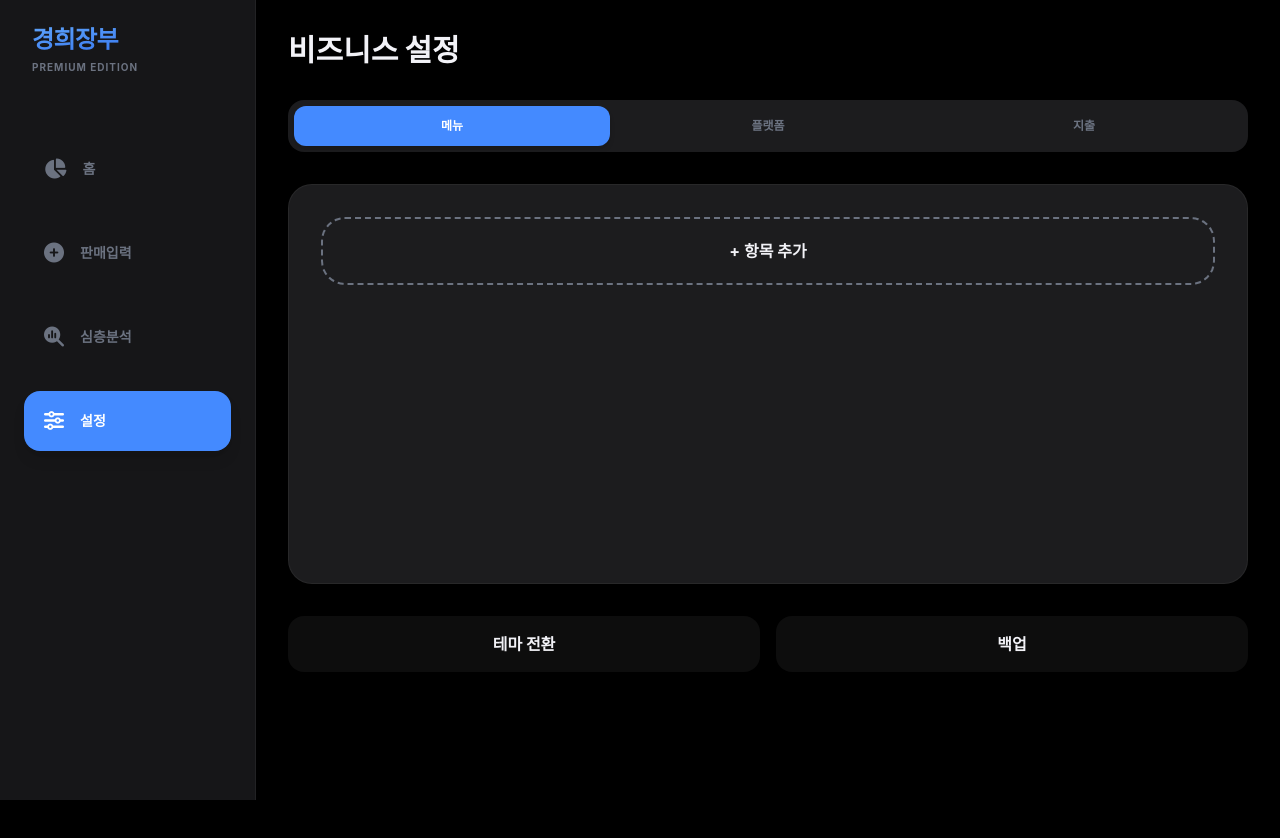
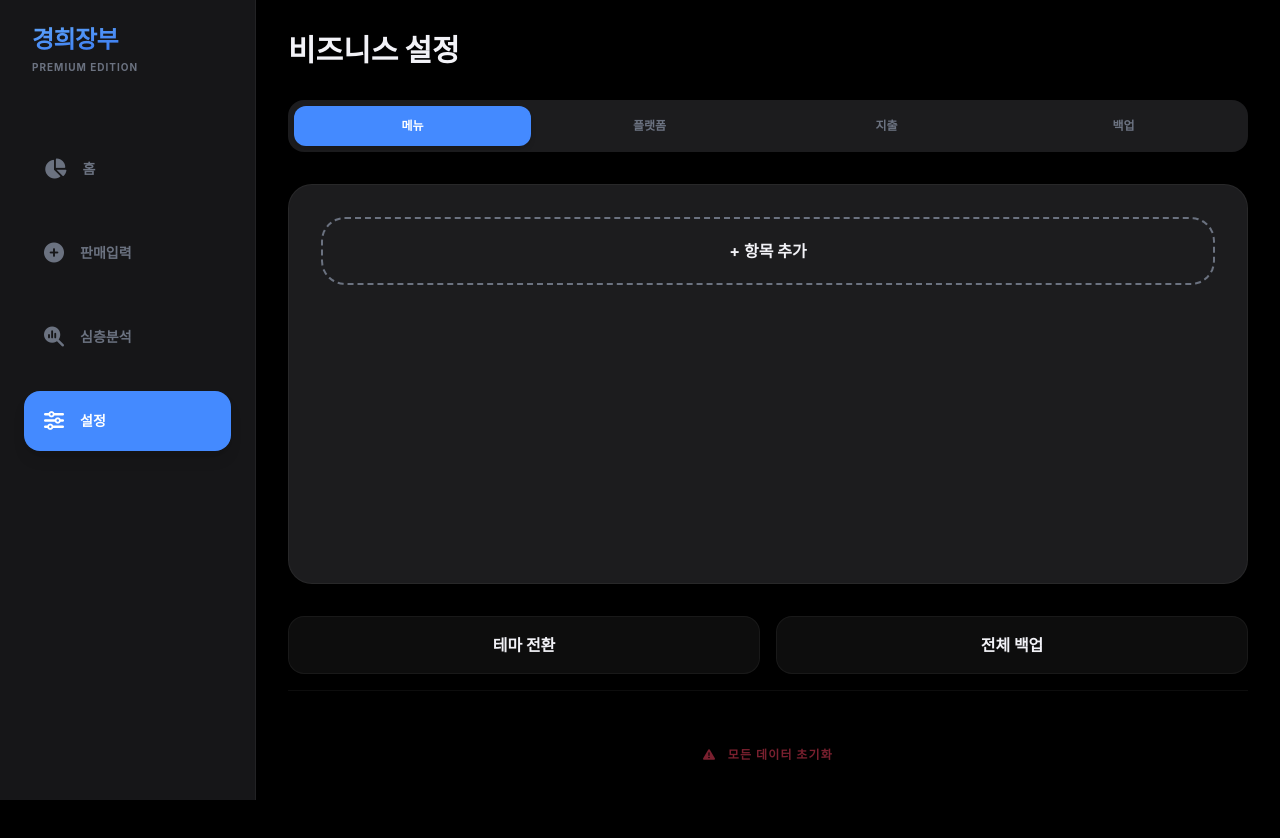
Before and after one commit to obinstory-alt/kkh, a React (Vite) app: page / in a window 1280 px wide. Both pictures are taken after a click on the button "설정". Shown: the top 838 px of the page. Before the commit the page ends 800 px from the top, so only its background shows below. Built offline with nearby package versions, Linux system fonts and the light colour scheme; a web font is replaced by a local one.

Commit message:
Update App.tsx

```diff
--- a/App.tsx
+++ b/App.tsx
@@ -17,6 +17,12 @@ const INITIAL_MENU: MenuItem[] = [
   { id: 'menu-3', name: '냉면', costPercent: 0 },
 ];
 
+interface InternalBackup {
+  id: string;
+  timestamp: string;
+  data: string; // JSON string
+}
+
 const App: React.FC = () => {
   const STORAGE_KEYS = {
     MENU: 'biz_total_v18_menu',
@@ -27,7 +33,8 @@ const App: React.FC = () => {
     THEME: 'biz_total_v18_theme',
     TEMP_FORM: 'biz_total_v18_temp_form',
     TEMP_QUEUE: 'biz_total_v18_temp_queue',
-    TEMP_MEMO: 'biz_total_v18_temp_memo'
+    TEMP_MEMO: 'biz_total_v18_temp_memo',
+    BACKUPS: 'biz_total_v18_internal_backups'
   };
 
   const [view, setView] = useState<'dashboard' | 'sales' | 'stats' | 'settings'>('dashboard');
@@ -36,6 +43,7 @@ const App: React.FC = () => {
   const [sales, setSales] = useState<SaleRecord[]>([]);
   const [expenses, setExpenses] = useState<ExpenseItem[]>([]);
   const [memos, setMemos] = useState<DailyMemo[]>([]);
+  const [internalBackups, setInternalBackups] = useState<InternalBackup[]>([]);
 
   const [darkMode, setDarkMode] = useState<boolean>(() => {
     const savedTheme = localStorage.getItem(STORAGE_KEYS.THEME);
@@ -48,12 +56,14 @@ const App: React.FC = () => {
     const savedSales = localStorage.getItem(STORAGE_KEYS.SALES);
     const savedExpenses = localStorage.getItem(STORAGE_KEYS.EXPENSES);
     const savedMemos = localStorage.getItem(STORAGE_KEYS.MEMOS);
+    const savedBackups = localStorage.getItem(STORAGE_KEYS.BACKUPS);
 
     setMenuItems(savedMenu ? JSON.parse(savedMenu) : INITIAL_MENU);
     setPlatforms(savedPlatforms ? JSON.parse(savedPlatforms) : DEFAULT_PLATFORMS);
     setSales(savedSales ? JSON.parse(savedSales) : []);
     setExpenses(savedExpenses ? JSON.parse(savedExpenses) : []);
     setMemos(savedMemos ? JSON.parse(savedMemos) : []);
+    setInternalBackups(savedBackups ? JSON.parse(savedBackups) : []);
   }, []);
 
   useEffect(() => {
@@ -62,13 +72,14 @@ const App: React.FC = () => {
     localStorage.setItem(STORAGE_KEYS.SALES, JSON.stringify(sales));
     localStorage.setItem(STORAGE_KEYS.EXPENSES, JSON.stringify(expenses));
     localStorage.setItem(STORAGE_KEYS.MEMOS, JSON.stringify(memos));
+    localStorage.setItem(STORAGE_KEYS.BACKUPS, JSON.stringify(internalBackups));
     localStorage.setItem(STORAGE_KEYS.THEME, darkMode ? 'dark' : 'light');
     if (darkMode) {
       document.documentElement.classList.add('dark');
     } else {
       document.documentElement.classList.remove('dark');
     }
-  }, [menuItems, platforms, sales, expenses, memos, darkMode]);
+  }, [menuItems, platforms, sales, expenses, memos, internalBackups, darkMode]);
 
   const statsSummary = useMemo(() => {
     const fixedCosts = expenses.filter(e => e.type === 'fixed').reduce((acc, curr) => acc + curr.value, 0);
@@ -115,8 +126,32 @@ const App: React.FC = () => {
     };
   }, [sales, expenses]);
 
+  const triggerAutoBackup = (newSales?: SaleRecord[]) => {
+    const currentData = {
+      menu: menuItems,
+      platforms,
+      sales: newSales || sales,
+      expenses,
+      memos
+    };
+    const newBackup: InternalBackup = {
+      id: crypto.randomUUID(),
+      timestamp: new Date().toISOString(),
+      data: JSON.stringify(currentData)
+    };
+
+    setInternalBackups(prev => {
+      // 최신 10개만 유지하여 용량 관리 (Rolling Backup)
+      const updated = [newBackup, ...prev];
+      return updated.slice(0, 10);
+    });
+  };
+
   const handleBulkAddSales = (records: SaleRecord[]) => {
-    setSales(prev => [...records, ...prev]);
+    const updatedSales = [...records, ...sales];
+    setSales(updatedSales);
+    // 정산 마감 시 자동 백업 실행
+    triggerAutoBackup(updatedSales);
   };
 
   const handleSaveMemo = (date: string, content: string) => {
@@ -125,6 +160,37 @@ const App: React.FC = () => {
       if (!content.trim()) return filtered;
       return [...filtered, { date, content }];
     });
+  };
+
+  const handleRestoreFromInternal = (backup: InternalBackup) => {
+    if (confirm(`${new Date(backup.timestamp).toLocaleString()} 버전으로 데이터를 복원하시겠습니까?\n현재 데이터가 모두 교체됩니다.`)) {
+      try {
+        const parsed = JSON.parse(backup.data);
+        if (parsed.menu) setMenuItems(parsed.menu);
+        if (parsed.platforms) setPlatforms(parsed.platforms);
+        if (parsed.sales) setSales(parsed.sales);
+        if (parsed.expenses) setExpenses(parsed.expenses);
+        if (parsed.memos) setMemos(parsed.memos);
+        alert('데이터 복원이 완료되었습니다.');
+      } catch (e) {
+        alert('복원에 실패했습니다.');
+      }
+    }
+  };
+
+  const handleDeleteBackup = (id: string) => {
+    if (confirm('해당 백업을 삭제하시겠습니까?')) {
+      setInternalBackups(prev => prev.filter(b => b.id !== id));
+    }
+  };
+
+  const handleResetAll = () => {
+    if (confirm('⚠️ 경고: 모든 판매 데이터와 설정이 초기화됩니다. 계속하시겠습니까?')) {
+      if (confirm('정말로 초기화하시겠습니까? 이 작업은 되돌릴 수 없습니다.')) {
+        localStorage.clear();
+        window.location.reload();
+      }
+    }
   };
 
   const handleBackup = () => {
@@ -145,7 +211,7 @@ const App: React.FC = () => {
     reader.onload = (event) => {
       try {
         const data = JSON.parse(event.target?.result as string);
-        if (confirm('데이터를 복원하시겠습니까?')) {
+        if (confirm('파일로부터 데이터를 복원하시겠습니까?')) {
           if (data.menu) setMenuItems(data.menu);
           if (data.platforms) setPlatforms(data.platforms);
           if (data.sales) setSales(data.sales);
@@ -178,7 +244,19 @@ const App: React.FC = () => {
         {view === 'dashboard' && <Dashboard stats={statsSummary} darkMode={darkMode} />}
         {view === 'sales' && <SalesBulkInput sales={sales} menuItems={menuItems} platforms={platforms} memos={memos} onFinalSubmit={handleBulkAddSales} onSaveMemo={handleSaveMemo} darkMode={darkMode} storageKeys={STORAGE_KEYS} stats={statsSummary} />}
         {view === 'stats' && <AdvancedStats sales={sales} expenses={expenses} menuItems={menuItems} platforms={platforms} memos={memos} setSales={setSales} darkMode={darkMode} />}
-        {view === 'settings' && <Settings menuItems={menuItems} setMenuItems={setMenuItems} platforms={platforms} setPlatforms={setPlatforms} expenses={expenses} setExpenses={setExpenses} darkMode={darkMode} setDarkMode={setDarkMode} onBackup={handleBackup} onRestore={handleRestore} />}
+        {view === 'settings' && (
+          <Settings
+            menuItems={menuItems} setMenuItems={setMenuItems}
+            platforms={platforms} setPlatforms={setPlatforms}
+            expenses={expenses} setExpenses={setExpenses}
+            internalBackups={internalBackups}
+            onRestoreInternal={handleRestoreFromInternal}
+            onDeleteBackup={handleDeleteBackup}
+            darkMode={darkMode} setDarkMode={setDarkMode}
+            onBackup={handleBackup} onRestore={handleRestore}
+            onResetAll={handleResetAll}
+          />
+        )}
       </main>
     </div>
   );
@@ -230,23 +308,6 @@ const Dashboard: React.FC<{ stats: any, darkMode: boolean }> = ({ stats, darkMod
             </ResponsiveContainer>
           </div>
         </div>
-
-        <div className={`p-6 rounded-[28px] border-l-8 border-indigo-500/30 flex justify-between items-center transition-all ${darkMode ? 'bg-indigo-500/5' : 'bg-indigo-50/50'}`}>
-          <div>
-            <p className="text-[10px] font-black text-indigo-500 uppercase tracking-widest">PERFORMANCE SUMMARY</p>
-            <h4 className="text-sm font-bold text-gray-500">{stats.lastMonthName}월 대비 {stats.currentMonthName}월 매출 달성 현황</h4>
-          </div>
-          <div className="flex gap-8 text-right">
-            <div>
-              <p className="text-[10px] font-black text-gray-400">전월 총합</p>
-              <p className="text-sm font-black">{stats.lastMonthRevenue.toLocaleString()}원</p>
-            </div>
-            <div>
-              <p className="text-[10px] font-black text-gray-400">당월 실시간</p>
-              <p className="text-sm font-black text-indigo-500">{stats.mtdRevenue.toLocaleString()}원</p>
-            </div>
-          </div>
-        </div>
       </div>
 
       <div className="apple-card p-6 md:p-8 flex flex-col justify-between border-t-4 border-indigo-500">
@@ -261,24 +322,10 @@ const Dashboard: React.FC<{ stats: any, darkMode: boolean }> = ({ stats, darkMod
             <span className="text-xs font-bold text-gray-500">누적 매출액</span>
             <span className="text-lg font-black">{stats.mtdRevenue.toLocaleString()}원</span>
           </div>
-          <div className="flex justify-between items-end">
-            <span className="text-xs font-bold text-gray-500">입금 정산액</span>
-            <span className="text-lg font-black text-indigo-500">{stats.mtdSettlement.toLocaleString()}원</span>
-          </div>
           <div className="flex justify-between items-end pt-4 border-t border-white/5">
             <span className="text-xs font-bold text-gray-500">예상 순수익</span>
             <span className="text-xl font-black text-emerald-500">{Math.max(0, Math.round(stats.mtdProfit)).toLocaleString()}원</span>
           </div>
-        </div>
-
-        <div className="space-y-2">
-          <div className="w-full h-2 bg-gray-200 dark:bg-white/5 rounded-full overflow-hidden">
-            <div
-              className="h-full bg-indigo-500 rounded-full transition-all duration-1000"
-              style={{ width: `${Math.min(100, (new Date().getDate() / 31) * 100)}%` }}
-            ></div>
-          </div>
-          <p className="text-[9px] text-center text-gray-500 font-bold uppercase tracking-widest">{stats.currentMonthName}월 영업 {Math.round((new Date().getDate() / 31) * 100)}% 경과</p>
         </div>
       </div>
     </div>
@@ -287,8 +334,8 @@ const Dashboard: React.FC<{ stats: any, darkMode: boolean }> = ({ stats, darkMod
 
 const AdvancedStats: React.FC<{ sales: SaleRecord[], expenses: ExpenseItem[], menuItems: MenuItem[], platforms: PlatformConfig[], memos: DailyMemo[], setSales: any, darkMode: boolean }> = ({ sales, expenses, menuItems, platforms, memos, setSales, darkMode }) => {
   const [timeUnit, setTimeUnit] = useState<'daily' | 'monthly'>('monthly');
-  const [searchDate, setSearchDate] = useState(new Date().toISOString().split('T')[0]); // YYYY-MM-DD
-  const [searchMonth, setSearchMonth] = useState(new Date().toISOString().slice(0, 7)); // YYYY-MM
+  const [searchDate, setSearchDate] = useState(new Date().toISOString().split('T')[0]);
+  const [searchMonth, setSearchMonth] = useState(new Date().toISOString().slice(0, 7));
 
   const getMName = (id: string) => menuItems.find(m => m.id === id)?.name || id;
 
@@ -297,7 +344,6 @@ const AdvancedStats: React.FC<{ sales: SaleRecord[], expenses: ExpenseItem[], me
     const fixed = expenses.filter(e => e.type === 'fixed').reduce((acc, curr) => acc + curr.value, 0);
     const vRate = expenses.filter(e => e.type === 'percent').reduce((acc, curr) => acc + (curr.value / 100), 0);
 
-    // 차트는 전체 흐름을 보여줌 (최근 12개 기간)
     sales.forEach(s => {
       const d = new Date(s.date);
       let key = ''; let label = '';
@@ -357,7 +403,6 @@ const AdvancedStats: React.FC<{ sales: SaleRecord[], expenses: ExpenseItem[], me
             <h3 className="text-sm font-black uppercase tracking-widest text-gray-500">
               {timeUnit === 'monthly' ? '분석 대상 월 선택' : '분석 대상 일자 선택'}
             </h3>
-            <p className="text-[10px] text-gray-400 font-bold">선택한 기간의 상세 성과가 하단에 표시됩니다.</p>
           </div>
           <input
             type={timeUnit === 'monthly' ? 'month' : 'date'}
@@ -506,14 +551,6 @@ const SalesBulkInput: React.FC<{ sales: SaleRecord[], menuItems: MenuItem[], pla
     setTempQueue(prev => prev.filter(r => r.id !== id));
   };
 
-  const clearAllTempData = () => {
-    if (confirm('입력 중인 모든 데이터를 초기화하시겠습니까?')) {
-      setFormData({});
-      setTempQueue([]);
-      setMemoContent('');
-    }
-  };
-
   const submitFinal = () => {
     if (tempQueue.length === 0) return;
     setIsFinishing(true);
@@ -524,7 +561,7 @@ const SalesBulkInput: React.FC<{ sales: SaleRecord[], menuItems: MenuItem[], pla
       localStorage.removeItem(storageKeys.TEMP_FORM);
       localStorage.removeItem(storageKeys.TEMP_QUEUE);
       setIsFinishing(false);
-      alert('정산 마감이 완료되었습니다!');
+      alert('정산이 마감되었습니다. (자동 백업 완료)');
     }, 800);
   };
 
@@ -538,7 +575,6 @@ const SalesBulkInput: React.FC<{ sales: SaleRecord[], menuItems: MenuItem[], pla
     <div className="max-w-2xl mx-auto space-y-8 animate-in slide-in-from-bottom-4 duration-700 pb-20">
       <div className="flex flex-col md:flex-row justify-between items-start md:items-center gap-4">
         <h2 className="text-3xl font-black">판매 실적 입력</h2>
-        <button onClick={clearAllTempData} className="px-4 py-2 rounded-xl text-xs font-bold transition-all bg-rose-500/10 text-rose-500 hover:bg-rose-500/20">초기화</button>
       </div>
 
       <div className={`p-6 rounded-[32px] border-t-4 border-indigo-500 transition-all ${darkMode ? 'bg-indigo-500/5' : 'bg-indigo-50'}`}>
@@ -635,8 +671,8 @@ const SalesBulkInput: React.FC<{ sales: SaleRecord[], menuItems: MenuItem[], pla
   );
 };
 
-const Settings: React.FC<{ menuItems: MenuItem[], setMenuItems: any, platforms: PlatformConfig[], setPlatforms: any, expenses: ExpenseItem[], setExpenses: any, darkMode: boolean, setDarkMode: any, onBackup: () => void, onRestore: (e: React.ChangeEvent<HTMLInputElement>) => void }> = ({ menuItems, setMenuItems, platforms, setPlatforms, expenses, setExpenses, darkMode, setDarkMode, onBackup, onRestore }) => {
-  const [tab, setTab] = useState<'menu' | 'platform' | 'expense'>('menu');
+const Settings: React.FC<{ menuItems: MenuItem[], setMenuItems: any, platforms: PlatformConfig[], setPlatforms: any, expenses: ExpenseItem[], setExpenses: any, internalBackups: InternalBackup[], onRestoreInternal: (b: InternalBackup) => void, onDeleteBackup: (id: string) => void, darkMode: boolean, setDarkMode: any, onBackup: () => void, onRestore: (e: React.ChangeEvent<HTMLInputElement>) => void, onResetAll: () => void }> = ({ menuItems, setMenuItems, platforms, setPlatforms, expenses, setExpenses, internalBackups, onRestoreInternal, onDeleteBackup, darkMode, setDarkMode, onBackup, onRestore, onResetAll }) => {
+  const [tab, setTab] = useState<'menu' | 'platform' | 'expense' | 'backup'>('menu');
   const [show, setShow] = useState(false);
   const [name, setName] = useState('');
   const [v1, setV1] = useState('0');
@@ -646,21 +682,46 @@ const Settings: React.FC<{ menuItems: MenuItem[], setMenuItems: any, platforms:
     if (!name) return;
     if (tab === 'menu') setMenuItems([...menuItems, { id: crypto.randomUUID(), name, costPercent: 0 }]);
     else if (tab === 'platform') setPlatforms([...platforms, { id: crypto.randomUUID(), name, feePercent: Number(v1), adjustmentPercent: 0 }]);
-    else setExpenses([...expenses, { id: crypto.randomUUID(), name, value: Number(v1), type }]);
+    else if (tab === 'expense') setExpenses([...expenses, { id: crypto.randomUUID(), name, value: Number(v1), type }]);
     setShow(false); setName(''); setV1('0');
   };
 
   return (
-    <div className="space-y-8 animate-in slide-in-from-bottom-4 duration-700">
+    <div className="space-y-8 animate-in slide-in-from-bottom-4 duration-700 pb-20">
       <h2 className="text-3xl font-black">비즈니스 설정</h2>
-      <div className={`flex p-1.5 rounded-2xl ${darkMode ? 'bg-[#1C1C1E]' : 'bg-gray-200'}`}>
-        {(['menu', 'platform', 'expense'] as const).map(t => (
-          <button key={t} onClick={()=>setTab(t)} className={`flex-1 py-3 rounded-xl font-bold text-xs transition-all ${tab === t ? 'bg-[#448AFF] text-white shadow-md' : 'text-gray-500'}`}>{t==='menu'?'메뉴':t==='platform'?'플랫폼':'지출'}</button>
+      <div className={`flex p-1.5 rounded-2xl overflow-x-auto no-scrollbar ${darkMode ? 'bg-[#1C1C1E]' : 'bg-gray-200'}`}>
+        {(['menu', 'platform', 'expense', 'backup'] as const).map(t => (
+          <button key={t} onClick={()=>setTab(t)} className={`flex-1 min-w-[80px] py-3 rounded-xl font-bold text-xs transition-all ${tab === t ? 'bg-[#448AFF] text-white shadow-md' : 'text-gray-500'}`}>
+            {t==='menu'?'메뉴':t==='platform'?'플랫폼':t==='expense'?'지출':'백업'}
+          </button>
         ))}
       </div>
 
       <div className="apple-card p-6 md:p-8 min-h-[400px]">
-        {show ? (
+        {tab === 'backup' ? (
+          <div className="space-y-6">
+            <div className="space-y-1">
+              <h4 className="font-black text-lg">로컬 자동 백업 관리</h4>
+              <p className="text-[10px] text-gray-500 font-bold uppercase tracking-widest">최근 10일치 정산 내역이 보존됩니다.</p>
+            </div>
+            <div className="space-y-3">
+              {internalBackups.length > 0 ? internalBackups.map(b => (
+                <div key={b.id} className={`flex justify-between items-center p-4 rounded-2xl ${darkMode ? 'bg-[#2C2C2E]/50' : 'bg-gray-50'}`}>
+                  <div className="space-y-1">
+                    <p className="text-xs font-bold">{new Date(b.timestamp).toLocaleString('ko-KR')}</p>
+                    <p className="text-[9px] text-gray-500 font-black">Rolling Archive</p>
+                  </div>
+                  <div className="flex gap-2">
+                    <button onClick={() => onRestoreInternal(b)} className="px-3 py-2 rounded-xl text-[10px] font-black bg-blue-500/10 text-blue-500">복구</button>
+                    <button onClick={() => onDeleteBackup(b.id)} className="px-3 py-2 rounded-xl text-[10px] font-black bg-rose-500/10 text-rose-500">삭제</button>
+                  </div>
+                </div>
+              )) : (
+                <div className="py-10 text-center text-gray-500 text-xs font-bold">백업 기록이 없습니다.</div>
+              )}
+            </div>
+          </div>
+        ) : show ? (
           <div className="space-y-8 max-w-sm mx-auto">
             <h4 className="font-black text-xl text-center">항목 추가</h4>
             <div className="space-y-6">
@@ -668,6 +729,7 @@ const Settings: React.FC<{ menuItems: MenuItem[], setMenuItems: any, platforms:
               {(tab === 'platform' || tab === 'expense') && <input type="number" value={v1} onChange={e=>setV1(e.target.value)} placeholder="수치" className={`w-full p-5 rounded-2xl font-bold ${darkMode ? 'bg-[#2C2C2E]' : 'bg-gray-100'}`} />}
             </div>
             <button onClick={save} className="w-full py-5 bg-[#448AFF] text-white rounded-3xl font-black">저장</button>
+            <button onClick={()=>setShow(false)} className="w-full text-xs font-bold text-gray-500">취소</button>
           </div>
         ) : (
           <div className="space-y-6">
@@ -676,19 +738,19 @@ const Settings: React.FC<{ menuItems: MenuItem[], setMenuItems: any, platforms:
               {tab === 'menu' && menuItems.map(m => (
                 <div key={m.id} className={`flex justify-between p-5 rounded-3xl ${darkMode ? 'bg-[#2C2C2E]/50' : 'bg-gray-50'}`}>
                   <span className="font-bold">{m.name}</span>
-                  <button onClick={()=>setMenuItems(menuItems.filter(i=>i.id!==m.id))} className="text-rose-500">삭제</button>
+                  <button onClick={()=>confirm('삭제하시겠습니까?') && setMenuItems(menuItems.filter(i=>i.id!==m.id))} className="text-rose-500">삭제</button>
                 </div>
               ))}
               {tab === 'platform' && platforms.map(p => (
                 <div key={p.id} className={`flex justify-between p-5 rounded-3xl ${darkMode ? 'bg-[#2C2C2E]/50' : 'bg-gray-50'}`}>
                   <span className="font-bold">{p.name} ({p.feePercent}%)</span>
-                  <button onClick={()=>setPlatforms(platforms.filter(i=>i.id!==p.id))} className="text-rose-500">삭제</button>
+                  <button onClick={()=>confirm('삭제하시겠습니까?') && setPlatforms(platforms.filter(i=>i.id!==p.id))} className="text-rose-500">삭제</button>
                 </div>
               ))}
               {tab === 'expense' && expenses.map(e => (
                 <div key={e.id} className={`flex justify-between p-5 rounded-3xl ${darkMode ? 'bg-[#2C2C2E]/50' : 'bg-gray-50'}`}>
                   <span className="font-bold">{e.name} ({e.value.toLocaleString()}{e.type==='fixed'?'원':'%'})</span>
-                  <button onClick={()=>setExpenses(expenses.filter(i=>i.id!==e.id))} className="text-rose-500">삭제</button>
+                  <button onClick={()=>confirm('삭제하시겠습니까?') && setExpenses(expenses.filter(i=>i.id!==e.id))} className="text-rose-500">삭제</button>
                 </div>
               ))}
             </div>
@@ -696,9 +758,17 @@ const Settings: React.FC<{ menuItems: MenuItem[], setMenuItems: any, platforms:
         )}
       </div>
 
-      <div className="flex gap-4">
-        <button onClick={()=>setDarkMode(!darkMode)} className="flex-1 py-4 bg-white/5 rounded-2xl font-bold">테마 전환</button>
-        <button onClick={onBackup} className="flex-1 py-4 bg-white/5 rounded-2xl font-bold">백업</button>
+      <div className="flex flex-col gap-4">
+        <div className="flex gap-4">
+          <button onClick={()=>setDarkMode(!darkMode)} className="flex-1 py-4 bg-white/5 rounded-2xl font-bold border border-white/5 shadow-sm transition-all active:scale-95">테마 전환</button>
+          <button onClick={onBackup} className="flex-1 py-4 bg-white/5 rounded-2xl font-bold border border-white/5 shadow-sm transition-all active:scale-95">전체 백업</button>
+        </div>
+
+        <div className="pt-10 border-t border-white/5">
+           <button onClick={onResetAll} className="w-full py-4 text-xs font-black text-rose-500/50 hover:text-rose-500 transition-colors uppercase tracking-widest">
+             <i className="fas fa-triangle-exclamation mr-2"></i> 모든 데이터 초기화
+           </button>
+        </div>
       </div>
     </div>
   );
```
